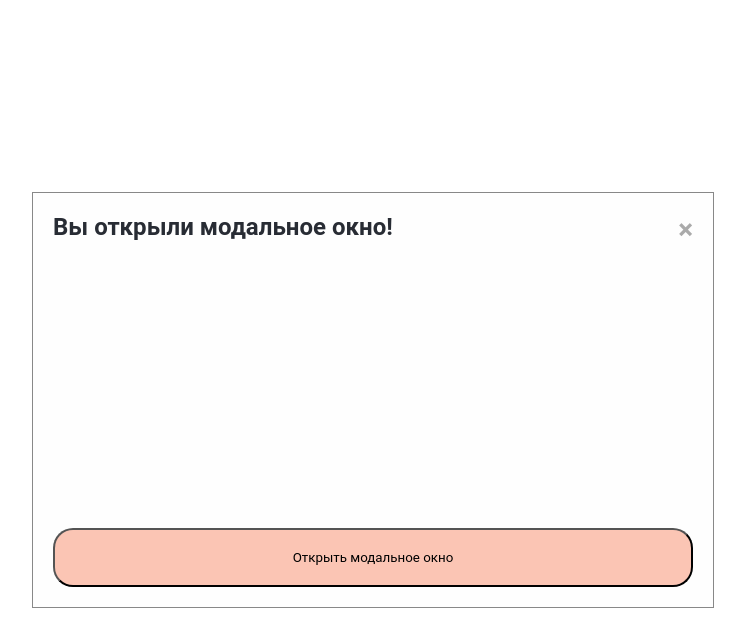
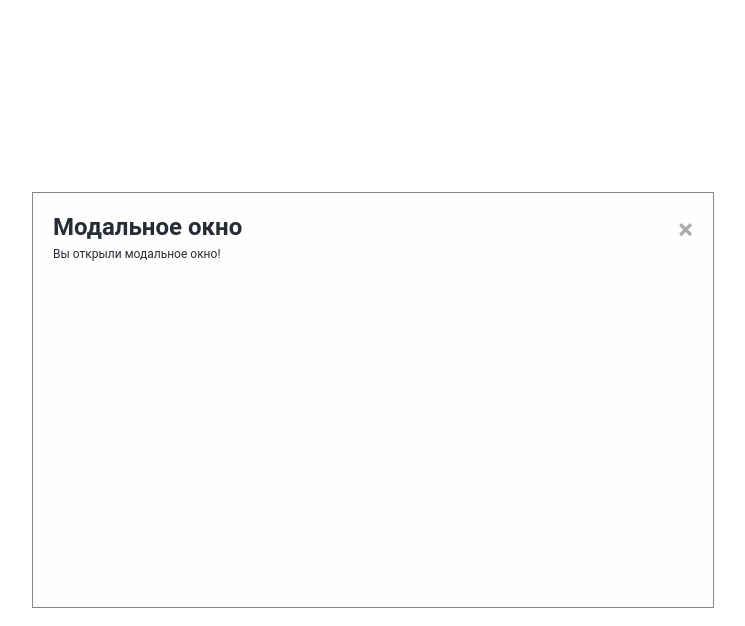
Before and after one commit to reznikovkg/just-copy, a React (Create React App) app in the folder react/app/: page /modalWindow in a window 1280 px wide. Both pictures are taken after a click on the button "Открыть модальное окно". Shown: the top 626 px of the page, without its empty margins (267-1012 px from the left). Built offline with nearby package versions, Linux system fonts and the light colour scheme.

Commit message:
Правки -Лабораторная работа 2 вариант 7 (модальное окно Redux). Попова Елена

```diff
--- a/react/app/src/App.js
+++ b/react/app/src/App.js
@@ -13,9 +13,9 @@ function App() {
     <div className="App">
         <Routes>
             <Route exact path='/' element={<MainPageComponent />}/>
-            <Route  path='/main' element={<MainPageComponent />}/>
-            <Route  path='/acсordions' element={<AсcordionPageComponent />}/>
-            <Route  path ='/modalWindow' element={<ModalWindowPage />}/>
+            <Route path='/main' element={<MainPageComponent />}/>
+            <Route path='/acсordions' element={<AсcordionPageComponent />}/>
+            <Route path ='/modalWindow' element={<ModalWindowPage />}/>
             <Route exact path={'/switch'} element={<SwitchPage/>}/>
             <Route path ='/modalWindowRedux' element={<ModalWindowReduxPage/>}/>
         </Routes>
--- a/react/app/src/components/modalWindowComponent/modalWindowComponent.jsx
+++ b/react/app/src/components/modalWindowComponent/modalWindowComponent.jsx
@@ -1,19 +1,20 @@
 import './modalWindowStyle.scss'
 
-const ModalWindowComponent = ({showModal, onCloseModal, onOpenModal, message}) => {
-    return <div>
-        {showModal ?
+const ModalWindowComponent = ({onCloseModal, onOpenModal, title, content}) => {
+    return (
+        <div className={'overlay'}>
             <div className={'modal'}>
+                <div className={'modal__header'}>
+                    <h1>{title}</h1>
+                    <span className={'modal__header__close-button'} onClick={onCloseModal}>&times;</span>
+                </div>
                 <div className={'modal__content'}>
-                    <div className={'modal__header'}>
-                        <h1>{message}</h1>
-                        <span className={'modal__close-button'} onClick={onCloseModal}>&times;</span>
-                    </div>
-                     <button className={'open-button'} onClick={onOpenModal}>Открыть модальное окно</button>
+                    <div>{content}</div>
+                    {onOpenModal && <button className={'modal__content__open-button'} onClick={onOpenModal}>Открыть модальное окно</button>}
                 </div>
-            </div> : null
-        }
-    </div>
+            </div>
+        </div>
+    )
 }
 
 export default ModalWindowComponent
--- a/react/app/src/components/modalWindowComponent/modalWindowStyle.scss
+++ b/react/app/src/components/modalWindowComponent/modalWindowStyle.scss
@@ -1,4 +1,4 @@
-.modal {
+.overlay {
     display: flex; /* Скрыто по умолчанию */
     position: fixed;
     z-index: 1; /* Сидеть на вершине */
@@ -6,8 +6,9 @@
     left: 0;
     width: 100%; /* Полная ширина */
     height: 100%; /* Полная высота */
+    background: #ffffff;
 
-    .modal__content {
+    .modal {
         display: flex;
         flex-direction: column;
         justify-content: space-between;
@@ -18,15 +19,14 @@
         width: 50%; /* Может быть больше или меньше, в зависимости от размера экрана */
         color: #282c34;
 
-        .modal__header{
+        &__header {
+            flex: 0 0 auto;
             display: flex;
             flex-direction: row;
             justify-content: space-between;
-        }
-    }
 
             /* Кнопка закрытия */
-    .modal__close-button {
+            &__close-button {
                 color: #aaa;
                 font-size: 28px;
                 font-weight: bold;
@@ -34,6 +34,21 @@
             }
         }
 
+        &__content {
+            flex: 0 1 100%;
+            display: flex;
+            flex-direction: column;
+            justify-content: space-between;
+
+            &__open-button {
+                background-color: #fbc5b4;
+                padding: 20px;
+                border-radius: 20px;
+                font-family: "Roboto", sans-serif;
+            }
+        }
+    }
+}
 .open-button {
     background-color: #fbc5b4;
     padding: 20px;
--- /dev/null
+++ b/react/app/src/components/modalWindowModule/modalWindowModule.jsx
@@ -0,0 +1,27 @@
+import {useId} from "react";
+import {useDispatch, useSelector} from "react-redux";
+import {closeModal, modalDataByIdSelector, openModal} from "../../features/ModalWindowSlice";
+import ModalWindowComponent from "../modalWindowComponent/modalWindowComponent";
+
+const ModalWindowModule = ({id}) => {
+    const nextId = useId();
+    const dispatch = useDispatch()
+    const { title, content } = useSelector(modalDataByIdSelector(id));
+
+    const openModalHandler = () => {
+        dispatch(openModal({ id: nextId, title: 'Модальное окно', content: `Уникальный id: "${nextId}"` }))
+    }
+
+    const closeModalHandler = () => {
+        dispatch(closeModal(id))
+    }
+
+    return <ModalWindowComponent
+        onOpenModal={openModalHandler}
+        onCloseModal={closeModalHandler}
+        title={title}
+        content={content}
+    />
+}
+
+export default ModalWindowModule
--- a/react/app/src/components/pages/ModalWindowPage.jsx
+++ b/react/app/src/components/pages/ModalWindowPage.jsx
@@ -10,10 +10,11 @@ const ModalWindowPage = () => {
     };
 
     return <div>
-        {!showModal ?
-            <button className={'open-button'} onClick={onClick}>Открыть модальное окно</button> : null
+        {!showModal
+            ? <button className={'open-button'} onClick={onClick}>Открыть модальное окно</button>
+            : <ModalWindowComponent onCloseModal={onClick} title={'Модальное окно'} content={message}/>
         }
-        <ModalWindowComponent showModal={showModal} onClick={onClick} message={message}/>
+
     </div>
 }
 
--- a/react/app/src/components/pages/ModalWindowReduxPage.jsx
+++ b/react/app/src/components/pages/ModalWindowReduxPage.jsx
@@ -1,42 +1,29 @@
+import '../modalWindowComponent/modalWindowStyle.scss'
 import {useDispatch, useSelector} from 'react-redux'
-
-import ModalWindowComponent from "../modalWindowComponent/modalWindowComponent";
-import {addModal, closeModal, openModal} from "../../features/ModalWindowSlice";
+import {getModalIds, openModal} from "../../features/ModalWindowSlice";
+import {useId} from "react";
+import ModalWindowModule from "../modalWindowModule/modalWindowModule";
 
 const ModalWindowReduxPage = () => {
-    const modalWindow = useSelector((state) => state.modalWindow.values)
+    const id = useId();
+    const modalsIds = useSelector(getModalIds)
     const dispatch = useDispatch()
-    const message = useSelector((state) => state.modalWindow.message)
 
-    const openModalWindow = (index) => {
-        dispatch(openModal(index))
-    };
-    const closeModalWindow = (index) => {
-        dispatch(closeModal(index))
-    };
-    const addModalWindow  = () => {
-        dispatch(addModal())
+    const openModalHandler  = () => {
+        dispatch(openModal({id, title: 'Модальное окно', content: `Уникальный id: "${id}"`}))
     };
 
     return <>
         <h1>Лабораторная работа №2 Попова Е.В.</h1>
         <h2>Модальное окно (Redux)</h2>
-        {!modalWindow[0] ?
-            <button
-                className={'open-button'}
-                onClick = {() => openModalWindow(0)}
-            >
-                Открыть модальное окно
-            </button> : null
-        }
-        {modalWindow.map((m, index) =>
-            <ModalWindowComponent
-                key={index}
-                showModal={m}
-                onCloseModal = {() => closeModalWindow(index)}
-                onOpenModal = {() => addModalWindow()}
-                message={message + " " + (index+1)}
-            />
+        <button
+            className={'open-button'}
+            onClick = {openModalHandler}
+        >
+            Открыть модальное окно
+        </button>
+        {modalsIds.map((id) =>
+            <ModalWindowModule key={id} id={id}/>
         )}
     </>
 }
--- a/react/app/src/features/ModalWindowSlice.js
+++ b/react/app/src/features/ModalWindowSlice.js
@@ -3,26 +3,24 @@ import { createSlice } from '@reduxjs/toolkit'
 export const modalWindowSlice = createSlice({
     name: 'modalWindow',
     initialState: {
-        values: [false],
-        message: "Вы открыли модальное окно"
+        modals: {}
     },
     reducers: {
+        closeModal: (state, action) => {
+            const id = action.payload;
+           delete state.modals[id];
+        },
         openModal: (state, action) => {
-            state.values[action.payload] = true
-        },
-        closeModal: (state, action) => {
-           if(action.payload !== 0) {
-               state.values = state.values.slice(0, action.payload)
-           } else {
-               state.values[action.payload] = false
-           }
-        },
-        addModal: (state) => {
-            state.values.push(true)
+            const { id } = action.payload;
+            state.modals[id] = action.payload;
         }
     },
 })
 
 export const { openModal, closeModal, addModal } = modalWindowSlice.actions
 
+export const modalDataByIdSelector = (id) => (state) => state.modalWindow.modals[id];
+
+export const getModalIds = (state) => Object.values(state.modalWindow.modals).map(({id}) => id);
+
 export default modalWindowSlice.reducer
```
Lines whose indentation alone changed are shown as unchanged.
